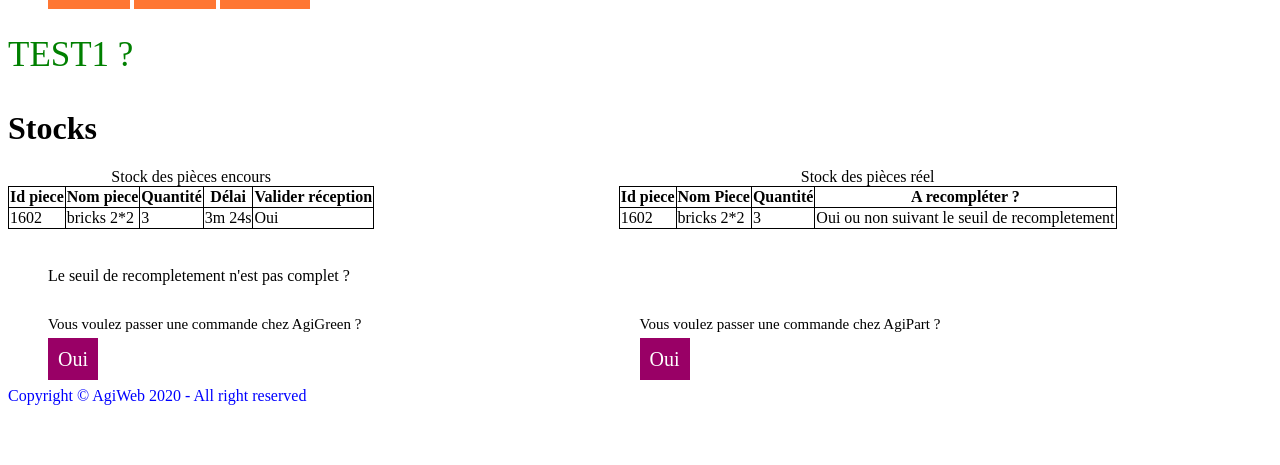
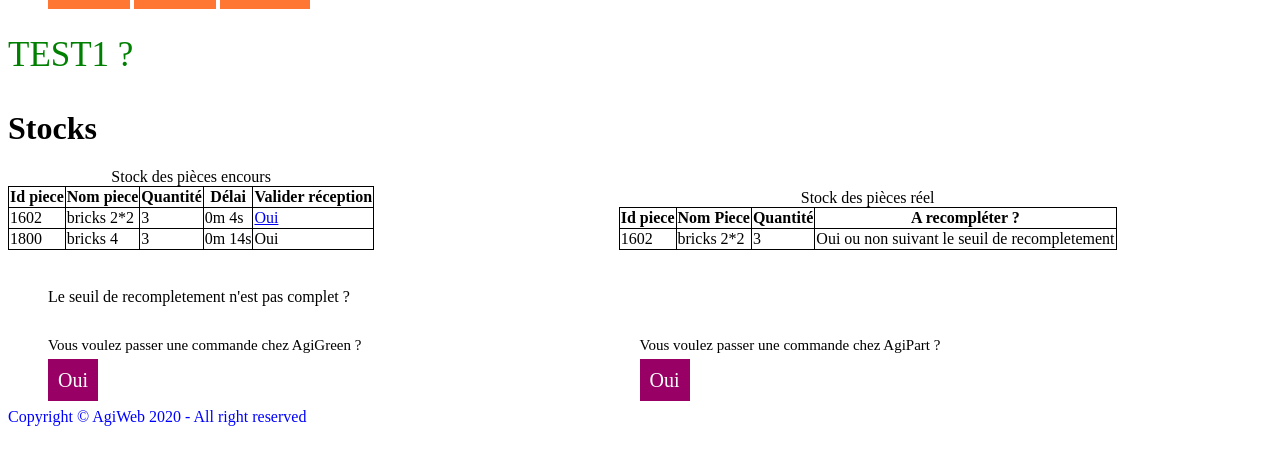
Before and after one commit to edwinguiller/Kleiner, a Flask app: page /Agilog/Encours in a window 1280 px wide. Shown: the part 101-566 px from the top of the page. Run offline with Flask 2, Linux system fonts and the light colour scheme.

Commit message:
timer terminé et route initialize id

```diff
--- a/AgiWeb/run.py
+++ b/AgiWeb/run.py
@@ -21,9 +21,14 @@ def agilog():
 def encoursAlog(): #à faire
     return render_template('encours_alog.html')
 
-@app.route('/landingpage/<id>')  # route pour passer la pièce (dont l'idéee est séléctionnée) du stock encours à stock réel: Programmeur à faire
-def landing_page(id): #Programmeur à faire
-    return 1
+@app.route('/Agilog/Encours/<id>')  # route pour passer la pièce (dont l'idéee est séléctionnée) du stock encours à stock réel: Programmeur à faire
+def actualize_id(id): #Programmeur à faire
+    # TODO: handle the id in the sql
+
+
+    # return render_template('encours_alog.html')
+
+    return redirect(url_for('encoursAlog'))
 
 @app.route('/Agilog/Encours/Commande_agipart')
 def commandepart(): #à faire
--- a/AgiWeb/templates/encours_alog.html
+++ b/AgiWeb/templates/encours_alog.html
@@ -28,9 +28,31 @@
 						<td>1602</td>
 						<td>bricks 2*2</td>
 						<td>3</td>
-						<td class=timer timer="210"></td>
+						<td class=timer timer="10"></td>
+						<td>
+								<a href="{{url_for('actualize_id', id=3)}}"> Oui </a>
+
+						</td>
+					</tr>
+					<tr>
+						<td>1800</td>
+						<td>bricks 4</td>
+						<td>3</td>
+						<td class=timer timer="20"></td>
 						<td>Oui</td>
 					</tr>
+					{%for piece in stock_encours %}
+					<tr>
+					  <td>{{piece['id_piece']}}</td>
+					  <td>{{piece['nom']}}</td>
+					  <td>{{piece['quantite']}}</td>
+					  <td class="timer" timer="{{piece['delai']}}"></td>
+					  <td>
+
+
+					    Oui</td>
+					</tr>
+					{%endfor%}
 
 				</table>
 			</div>
```
Also changed, not shown: AgiWeb/Static/timer.js (line endings or trailing spaces).
